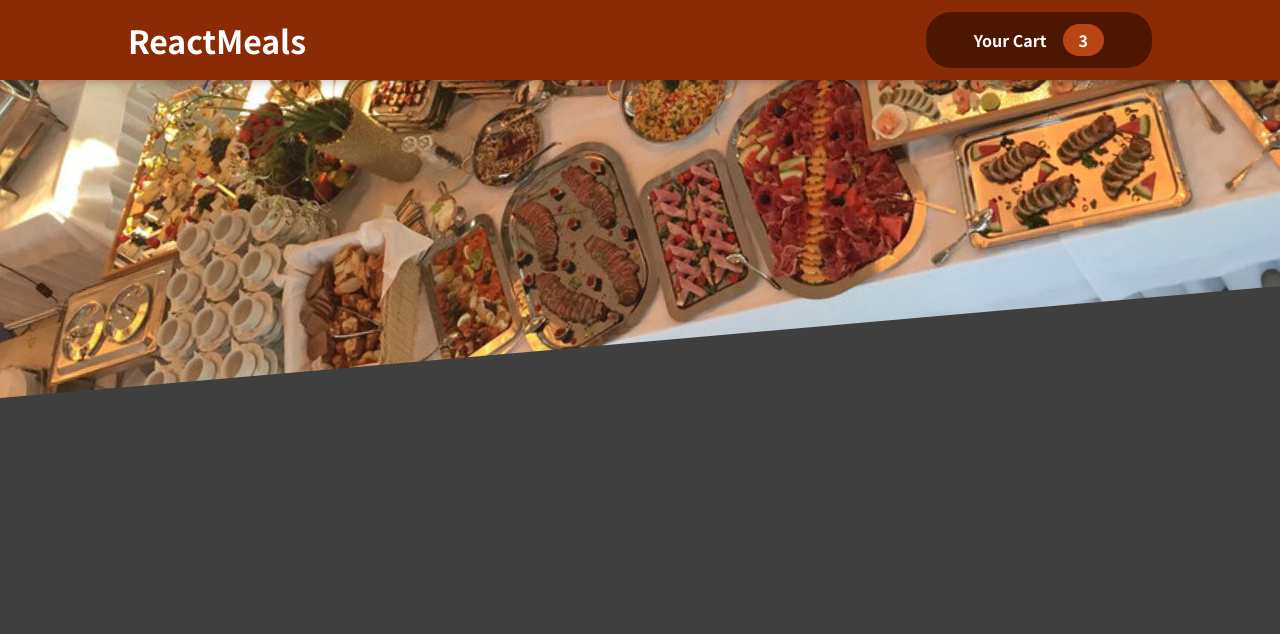
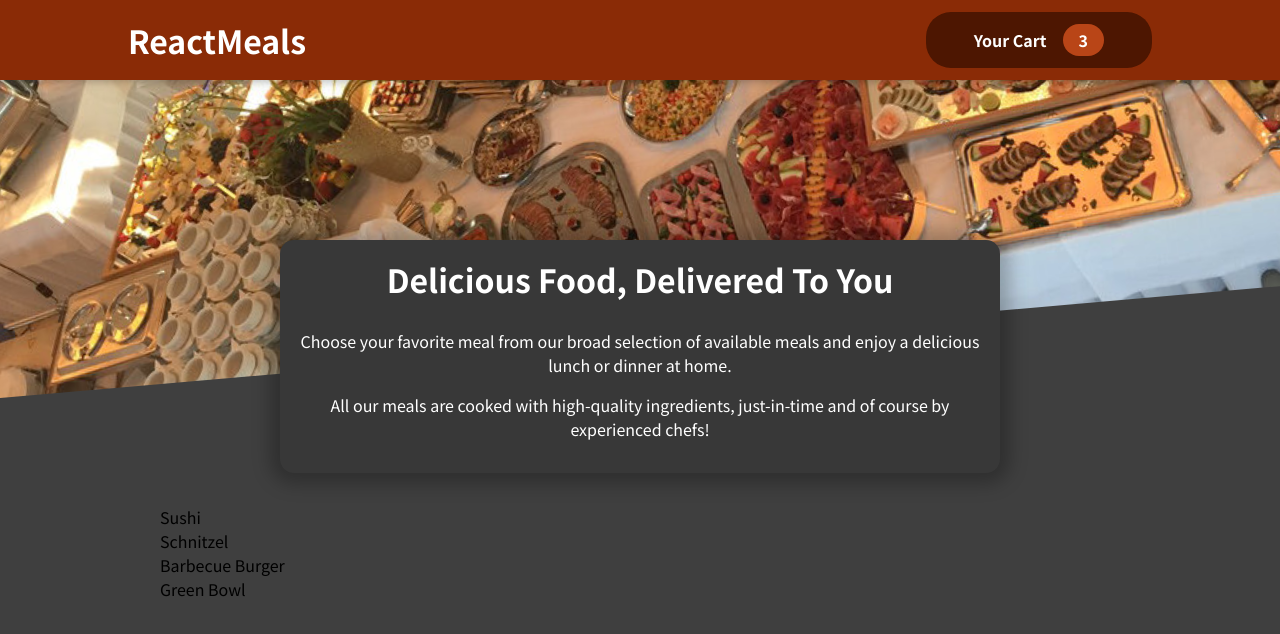
Before and after one commit to ast19004/react-udemy-project, a React (Create React App) app in the folder FoodOrderApp/: page / in a window 1280 px wide. Shown: the top 634 px of the page. Built offline with nearby package versions, Linux system fonts and the light colour scheme.

Commit message:
Add Meals Components

```diff
--- a/FoodOrderApp/src/App.js
+++ b/FoodOrderApp/src/App.js
@@ -1,10 +1,14 @@
 import React from 'react';
 import Header from './components/Layout/Header'
+import Meals from './components/Meals/Meals';
 
 function App() {
   return (
     <>
       <Header/>
+      <main>
+        <Meals/>
+      </main>
     </>
   );
 }
--- /dev/null
+++ b/FoodOrderApp/src/components/Meals/AvailableMeals.js
@@ -0,0 +1,42 @@
+import classes from './AvailableMeals.module.css'
+
+const DUMMY_MEALS = [
+    {
+      id: 'm1',
+      name: 'Sushi',
+      description: 'Finest fish and veggies',
+      price: 22.99,
+    },
+    {
+      id: 'm2',
+      name: 'Schnitzel',
+      description: 'A german specialty!',
+      price: 16.5,
+    },
+    {
+      id: 'm3',
+      name: 'Barbecue Burger',
+      description: 'American, raw, meaty',
+      price: 12.99,
+    },
+    {
+      id: 'm4',
+      name: 'Green Bowl',
+      description: 'Healthy...and green...',
+      price: 18.99,
+    },
+  ];
+
+const AvailableMeals = () => {
+    const mealsList = DUMMY_MEALS.map(meal => {
+        return <li>{meal.name}</li>;
+    });
+
+    return <section className={classes.meals}>
+        <ul>
+            {mealsList}
+        </ul>
+    </section>
+};
+
+export default AvailableMeals;
--- /dev/null
+++ b/FoodOrderApp/src/components/Meals/AvailableMeals.module.css
@@ -0,0 +1,24 @@
+.meals {
+    max-width: 60rem;
+    width: 90%;
+    margin: 2rem auto;
+    animation: meals-appear 1s ease-out forwards;
+  }
+
+  .meals ul {
+    list-style: none;
+    margin: 0;
+    padding: 0;
+  }
+
+  @keyframes meals-appear {
+    from {
+      opacity: 0;
+      transform: translateY(3rem);
+    }
+
+    to {
+      opacity: 1;
+      transform: translateY(0);
+    }
+  }
--- /dev/null
+++ b/FoodOrderApp/src/components/Meals/Meals.js
@@ -0,0 +1,11 @@
+import MealsSummary from "./MealsSummary";
+import AvailableMeals from "./AvailableMeals";
+
+const Meals = () => {
+    return <>
+        <MealsSummary/>
+        <AvailableMeals/>
+    </>
+};
+
+export default Meals;
--- /dev/null
+++ b/FoodOrderApp/src/components/Meals/MealsSummary.js
@@ -0,0 +1,19 @@
+import classes from './MealsSummary.module.css';
+
+const MealsSummary = () => {
+  return (
+    <section className={classes.summary}>
+      <h2>Delicious Food, Delivered To You</h2>
+      <p>
+        Choose your favorite meal from our broad selection of available meals
+        and enjoy a delicious lunch or dinner at home.
+      </p>
+      <p>
+        All our meals are cooked with high-quality ingredients, just-in-time and
+        of course by experienced chefs!
+      </p>
+    </section>
+  );
+};
+
+export default MealsSummary;
--- /dev/null
+++ b/FoodOrderApp/src/components/Meals/MealsSummary.module.css
@@ -0,0 +1,18 @@
+.summary {
+    text-align: center;
+    max-width: 45rem;
+    width: 90%;
+    margin: auto;
+    margin-top: -10rem;
+    position: relative;
+    background-color: #383838;
+    color: white;
+    border-radius: 14px;
+    padding: 1rem;
+    box-shadow: 0 1px 18px 10px rgba(0, 0, 0, 0.25);
+  }
+
+  .summary h2 {
+    font-size: 2rem;
+    margin-top: 0;
+  }
```
Also changed, not shown: 1 other file (tests, documents, lock files or other folders).
